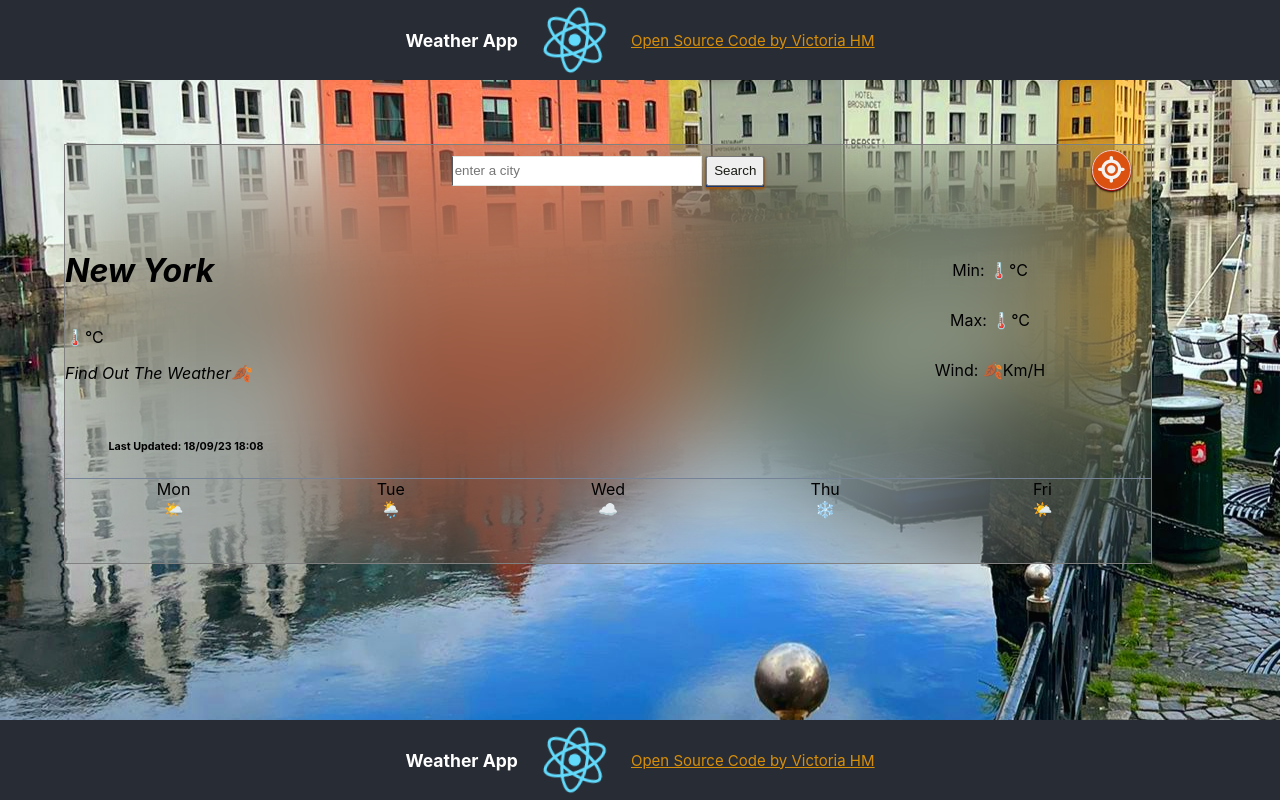
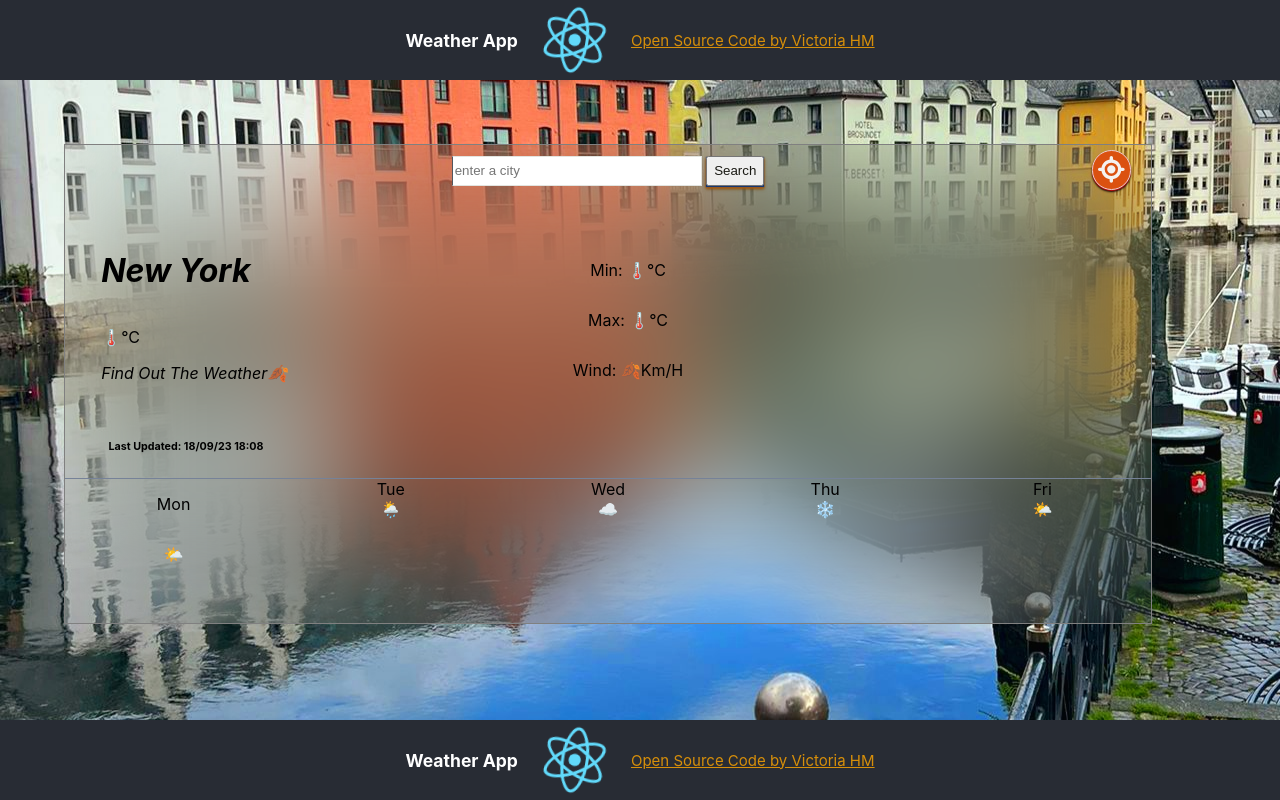
Before and after one commit to hewittmv/my-weather-react-app, a React (Create React App) app: page / in a window 1280 px wide. Built offline with nearby package versions, Linux system fonts and the light colour scheme.

Commit message:
change weather grid to 3 equal columns

```diff
--- a/src/App.css
+++ b/src/App.css
@@ -96,15 +96,20 @@ h6 {
 .weather-grid {
   margin-top: 4%;
   display: grid;
-  grid-template-columns: 2fr 1fr;
+  grid-template-columns: 1fr 1fr 1fr;
   text-transform: capitalize;
 }
 .box-1 {
   display: flex;
   text-align: start;
   flex-direction: column;
+  margin-left: 10%;
 }
 .box-2 {
+  display: flex;
+  flex-direction: column;
+}
+.box-3 {
   line-height: 50px;
 }
 h1 {
--- a/src/Search.js
+++ b/src/Search.js
@@ -51,13 +51,13 @@ export default function Search() {
         <div className="weather-grid">
           <div className="box-1">
             <h2>{city}</h2>
-            <p>
-              <img src={weather.icon} alt="weather icon" /> <br />{" "}
-              {weather.description} {Math.round(weather.temp)}°C
-              {""}
-            </p>
+            <img src={weather.icon} alt="weather icon" />
           </div>
           <div className="box-2">
+            <p>{Math.round(weather.temp)}°C</p>
+            <p>{weather.description}</p>
+          </div>
+          <div className="box-3">
             <ul>
               <li>
                 <strong>Min:</strong> {Math.round(weather.minTemp)}°C{" "}
@@ -92,7 +92,7 @@ export default function Search() {
               </p>
             </p>
           </div>
-          <div className="box-2">
+          <div className="box-3">
             <ul>
               <li>Min: 🌡️°C </li>
               <li>Max: 🌡️°C </li>
```
